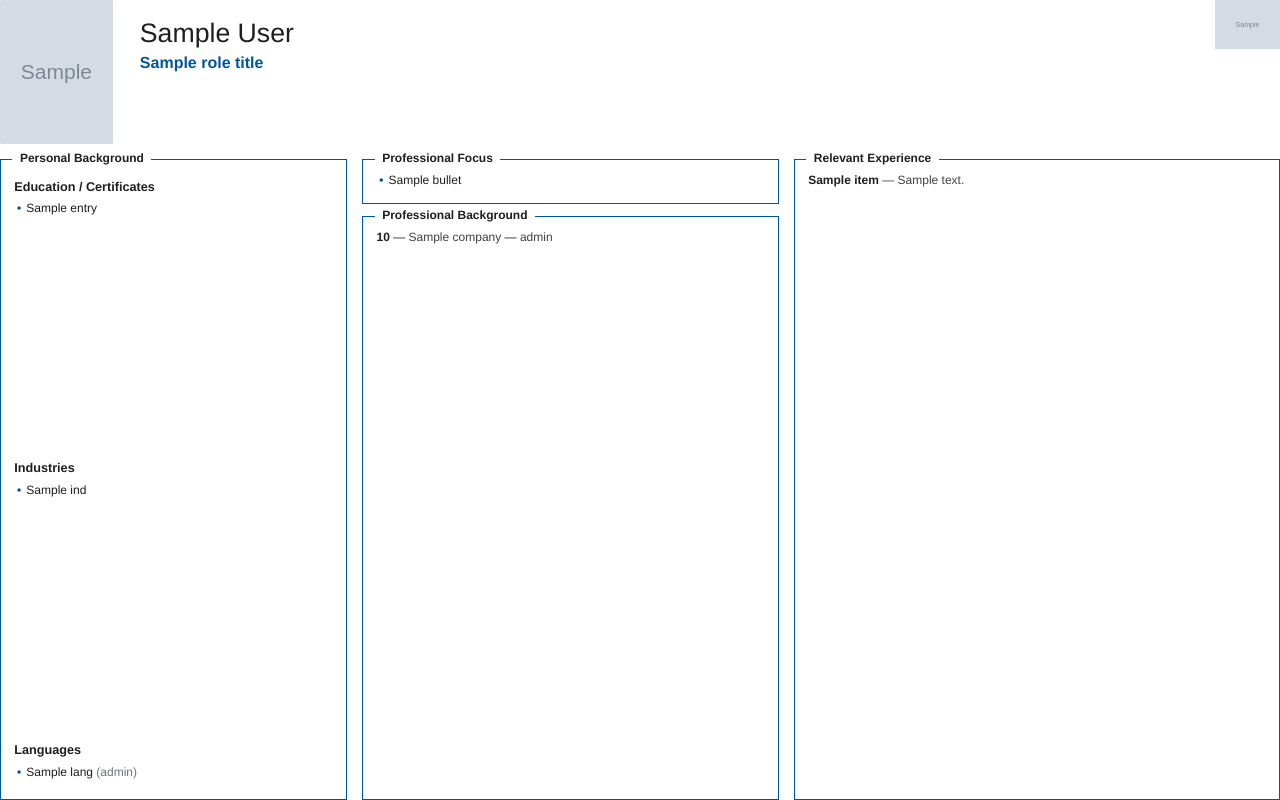
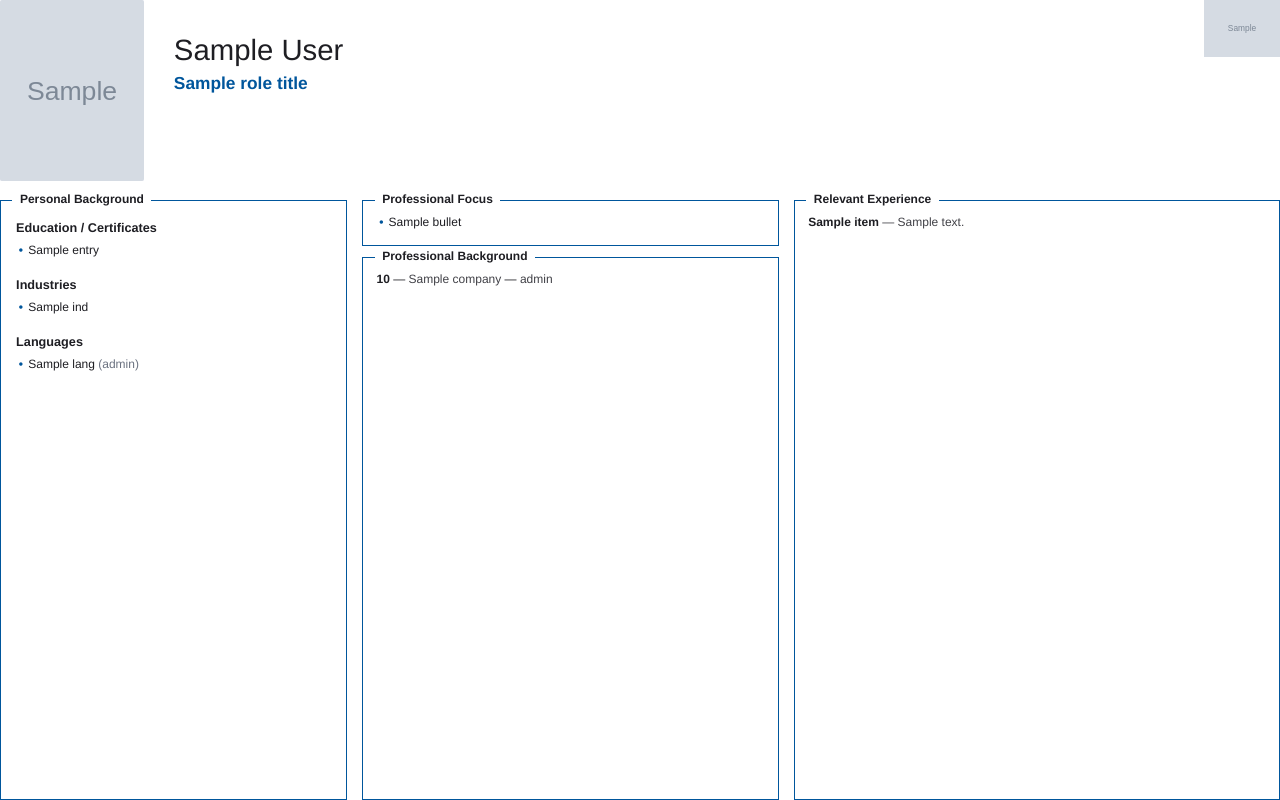
Before and after one commit to zalkardas-source/QCV_Software, a Python web app: template backend/templates/cv_profile.html in a window 1280 px wide. Run offline with Jinja, Linux system fonts and the light colour scheme; the template is opened without the code that fills it: most values are stand-ins (such as "Sample title", 1, 10 or a date in 2020); grey boxes marked "Sample" are stand-in pictures.

Commit message:
fix: bigger photo + moderate subsection spacing in Personal Background
space-between distributed the three left-column subsections too aggressively
— huge ~70mm gaps between Education / Industries / Languages.

Instead, two strategic changes:

1. Photo enlarged 30×38mm → 38×48mm (much closer to BearingPoint
   reference). Header padding + role/name sizes bumped slightly to keep
   proportions. Effect: the entire header block consumes more vertical
   space → the body region is shorter → the left column needs less
   stretch → leftover whitespace in the Personal Background box is
   visually moderate instead of empty-looking.

2. Personal Background back to a normal top-down stack with 5mm gaps
   between subsections. No more justify-content:space-between. Slight
   bottom whitespace inside the box is fine — the closed border keeps
   it looking intentional.

Co-Authored-By: Claude Opus 4.7 (1M context) <noreply@anthropic.com>

```diff
--- a/backend/templates/cv_profile.html
+++ b/backend/templates/cv_profile.html
@@ -33,26 +33,26 @@
     .header {
         display: flex;
         align-items: flex-start;
-        gap: 7mm;
-        padding-bottom: 4mm;
+        gap: 8mm;
+        padding-bottom: 5mm;
         position: relative;
         flex: 0 0 auto;
     }
     .header .photo {
-        width: 30mm;
-        height: 38mm;
+        width: 38mm;
+        height: 48mm;
         background: #e1e6ee;
         border-radius: 0.6mm;
         object-fit: cover;
         flex-shrink: 0;
     }
     .header .photo-placeholder {
-        width: 30mm;
-        height: 38mm;
+        width: 38mm;
+        height: 48mm;
         background: #00569c;
         color: white;
         font-weight: 700;
-        font-size: 26pt;
+        font-size: 30pt;
         display: flex;
         align-items: center;
         justify-content: center;
@@ -61,26 +61,26 @@
     }
     .header .name-block {
         flex: 1;
-        padding-top: 5mm;
+        padding-top: 9mm;
     }
     .header .name {
-        font-size: 20pt;
+        font-size: 22pt;
         font-weight: 400;
         color: #1e1e23;
         line-height: 1.1;
         margin: 0;
     }
     .header .role {
-        font-size: 12pt;
+        font-size: 13pt;
         font-weight: 700;
         color: #00569c;
-        margin: 1mm 0 0 0;
+        margin: 1.5mm 0 0 0;
     }
     .header .logo {
         position: absolute;
         right: 0;
         top: 0;
-        height: 13mm;
+        height: 15mm;
         width: auto;
     }
     .header .logo-text {
@@ -147,19 +147,18 @@
         margin: 0 0 1.5mm 0;
     }
 
-    /* Personal Background box: distribute its three subsections evenly
-       across the full column height (mirrors the BearingPoint look —
-       Languages sits near the bottom instead of crammed under Industries). */
+    /* Personal Background subsections are stacked top-down with moderate
+       breathing room between them. The taller header + larger photo
+       absorb some vertical space, so the box doesn't need to stretch as
+       much — leftover whitespace at the bottom is small and acceptable. */
     .personal-background {
-        display: flex;
-        flex-direction: column;
-        justify-content: space-between;
-        padding-top: 5mm;
-        padding-bottom: 4mm;
+        padding: 5mm 4mm 4mm 4mm;
     }
     .personal-background .subsection {
-        /* each subsection occupies its natural height; the gaps between
-           them grow when the column stretches. */
+        margin-bottom: 5mm;
+    }
+    .personal-background .subsection:last-child {
+        margin-bottom: 0;
     }
 
     /* ── LISTS ──────────────────────────────────────────────── */
```
